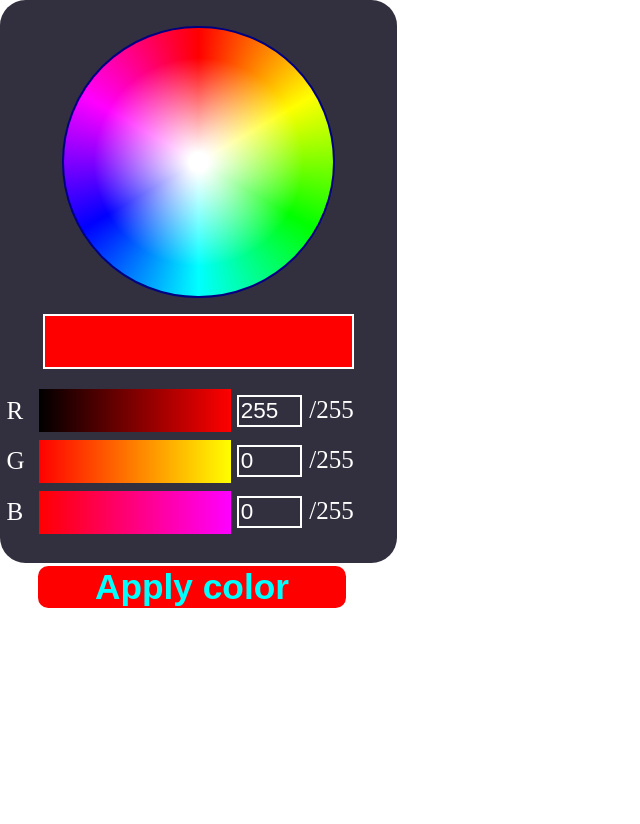
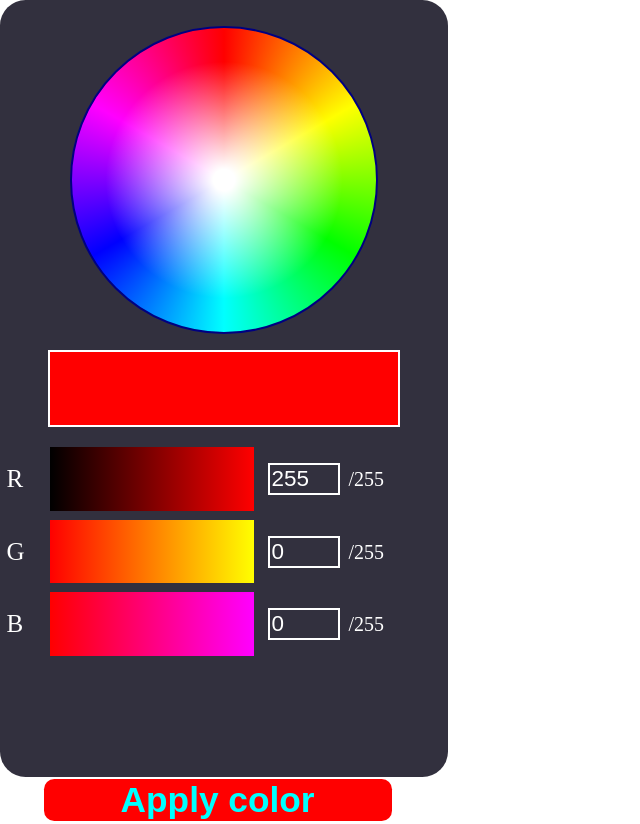
Before and after one commit to klanting/BU-2024-Summer-CS391-Final-Project, a React (Vite) app: page / in a window 1280 px wide. Shown: the whole page, without its empty margins (0-640 px from the left). Before the commit the page ends 800 px from the top, so only its background shows below. Built offline with nearby package versions, Linux system fonts and the light colour scheme.

Commit message:
made small changes to the color picker

```diff
--- a/src/Context/Tibo/ColorContextProvider.jsx
+++ b/src/Context/Tibo/ColorContextProvider.jsx
@@ -1,14 +1,18 @@
 import {createContext, useState} from "react";
 
-export const colorContext = createContext()
+export const ColorContext = createContext()
 
 export default function ColorContextProvider(props){
+    /*
+    * Context, to keep track of the current color being selected in the color picker
+    * (before being applied)
+    * */
 
     const [color, setColor] = useState([255, 0, 0]);
 
     return (
-        <colorContext.Provider value={{color, setColor}}>
+        <ColorContext.Provider value={{color, setColor}}>
             {props.children}
-        </colorContext.Provider>
+        </ColorContext.Provider>
     );
 }
--- a/src/components/Tibo/ColorMenu.jsx
+++ b/src/components/Tibo/ColorMenu.jsx
@@ -1,16 +1,19 @@
 import ColorPicker from "./ColorPicker.jsx";
 import {useContext} from "react";
 import styled from "styled-components";
-import {colorContext} from "../../Context/Tibo/ColorContextProvider.jsx";
+import {ColorContext} from "../../Context/Tibo/ColorContextProvider.jsx";
 import {SelectionContext} from "../../Context/Nathan/SelectionContext.jsx";
 
 const StyledMenu = styled.div`
-    width: 30vw;
+    width: 34vw;
     display: flex;
     flex-direction: column;
 `;
 
 const StyledButton = styled.button`
+    /*
+    * Display the rgb color as the background color of the button
+    */
     background-color: ${(props) => `rgb(${props.color[0]}, ${props.color[1]}, ${props.color[2]})`};
     width: 80%;
     margin: 0.2vw auto;
@@ -26,6 +29,9 @@ const StyledButton = styled.button`
     cursor: pointer;
 
     &:active{
+        /*
+        * Make the background color -20 darker, to see when button is pressed
+        */
         background-color: ${(props) => `rgb(${props.color[0]-20}, ${props.color[1]-20}, ${props.color[2]-20})`};
         color: ${(props) => `rgb(${255-20-props.color[0]}, ${255-20-props.color[1]}, ${255-20-props.color[2]})`};
     }
@@ -33,9 +39,10 @@ const StyledButton = styled.button`
 
 export default function ColorMenu(){
     /*
-    * Provide a menu to select a color
+    * Provide a menu to select a color,
+    * Containing a button to apply the change
     * */
-    const {color} = useContext(colorContext);
+    const {color} = useContext(ColorContext);
     const {updateColor} = useContext(SelectionContext);
 
     function update(){
--- a/src/components/Tibo/ColorPicker.jsx
+++ b/src/components/Tibo/ColorPicker.jsx
@@ -1,8 +1,8 @@
 import ColorWheel from "./ColorWheel.jsx";
-import {useContext, useState} from "react";
+import {useContext} from "react";
 import styled from "styled-components";
 import ColorSlider from "./ColorSlider.jsx";
-import {colorContext} from "../../Context/Tibo/ColorContextProvider.jsx";
+import {ColorContext} from "../../Context/Tibo/ColorContextProvider.jsx";
 
 const StyledPicker = styled.div`
     background-color: #32303e;
@@ -11,7 +11,7 @@ const StyledPicker = styled.div`
     /*
     * guarantees that the height is 3/2 of the width
     */
-    aspect-ratio: 6/8;
+    aspect-ratio: 3/5;
 
     display: flex;
     flex-direction: column;
@@ -29,8 +29,10 @@ const StyledResult = styled.div`
 `;
 
 export default function ColorPicker(){
-
-    const {color, setColor} = useContext(colorContext);
+    /*
+    * Visualize the color picker to select a color, by using either a slider or a color wheel
+    * */
+    const {color, setColor} = useContext(ColorContext);
 
     function setColorWrapper(value){
         /*
@@ -45,7 +47,7 @@ export default function ColorPicker(){
 
     return (
         <StyledPicker>
-            <ColorWheel setColor={setColor}/>
+            <ColorWheel setColor={setColorWrapper}/>
 
             <StyledResult color={`rgb(${color[0]}, ${color[1]}, ${color[2]})`}>
             </StyledResult>
--- a/src/components/Tibo/ColorSlider.jsx
+++ b/src/components/Tibo/ColorSlider.jsx
@@ -1,5 +1,7 @@
 import styled from "styled-components";
-import {useState} from "react";
+
+import PropTypes from "prop-types";
+import useMouseColorUpdate from "../../hooks/Tibo/useMouseColorUpdate.jsx";
 
 const StyledField = styled.div`
     display: flex;
@@ -11,8 +13,8 @@ const StyledField = styled.div`
 `;
 
 const StyledSlider = styled.div`
-    width: 50%;
-    background: linear-gradient(to right, ${(prop) => prop.colors.map((elem) => `rgb(${elem[0]}, ${elem[1]}, ${elem[2]})`).join(",")});
+    width: 47%;
+    background: linear-gradient(to right, ${(prop) => prop.color.map((elem) => `rgb(${elem[0]}, ${elem[1]}, ${elem[2]})`).join(",")});
     margin: 1% auto;
 `;
 
@@ -24,6 +26,7 @@ const StyledLabel = styled.label`
 const StyledNumberField = styled.div`
     width: 40%;
     margin: auto 0;
+    font-size: calc(2px + 1.4vw);
 
 `;
 
@@ -34,6 +37,20 @@ const StyledNumberInput = styled.input`
     color: white;
     margin-right: 5%;
     font-size: calc(2px + 1.6vw);
+
+    /*
+    * Below removes the increase and decrease button of the input for the number for Firefox
+    */
+    -moz-appearance: textfield;
+
+    /*
+    * Below removes the increase and decrease button of the input for the number for Chrome, ..
+    */
+    &::-webkit-inner-spin-button {
+        -webkit-appearance: none;
+        margin: 0;
+    }
+
 `;
 
 const StyledP = styled.p`
@@ -41,17 +58,20 @@ const StyledP = styled.p`
 `;
 
 export default function ColorSlider(props){
+    /*
+    * Circular color slider, when left mouse button is clicked while being inside this component,
+    * the color will be the color hovered over
+    * */
+
 
     /*
     * Shallow copy
     * */
     let dark = [...props.color];
     dark[props.index] = 0;
-    console.log("d", dark, props.index)
 
     let bright = [...props.color];
     bright[props.index] = 255;
-    console.log("d", dark, props.index)
 
     const colorList = [
         dark,
@@ -61,50 +81,18 @@ export default function ColorSlider(props){
     /*
     * Stores whether the user clicked the mouse button or not
     * */
-    const [mouseClicking, setMouseClicking] = useState(false);
-
-    function clickMouse(){
-        /*
-        * Mark the mouse as clicked
-        * */
-        setMouseClicking(true);
-    }
-
-    function releaseMouse(){
-        /*
-        * Mark the mouse as released
-        * */
-        setMouseClicking(false);
-    }
-
-    function enterMouse(e){
-        /*
-        * If mouse Click selected when entering box, click Mouse
-        * */
-        if (!(e.buttons === 1)){
-            return
-        }
-
-        clickMouse()
-    }
 
 
     function updateMouse(e){
-        /*
-        * only update the color if the mouse is clicked
-        * */
-        if (!mouseClicking){
-            return
-        }
+
 
         const bounds = e.target.getBoundingClientRect();
         const x = (e.clientX - bounds.left)/bounds.width;
-        console.log(x)
 
         const colorValue = Math.round((1-x)*dark[props.index]+x*bright[props.index]);
         const colorCopy = [...props.color];
         colorCopy[props.index] = colorValue;
-        console.log("w", colorCopy)
+
         props.setColor(colorCopy)
     }
 
@@ -115,13 +103,15 @@ export default function ColorSlider(props){
         props.setColor(colorCopy)
     }
 
+    const {clickMouse, releaseMouse, enterMouse, checkUpdate} = useMouseColorUpdate(updateMouse);
+
     return(
         <StyledField>
             <StyledLabel>{props.label}</StyledLabel>
-            <StyledSlider colors={colorList}
+            <StyledSlider color={colorList}
                          onMouseDown={clickMouse}
                          onMouseUp={releaseMouse}
-                         onMouseMove={updateMouse}
+                         onMouseMove={checkUpdate}
                          onMouseLeave={releaseMouse}
                           onMouseEnter={enterMouse}
             >
@@ -144,3 +134,10 @@ export default function ColorSlider(props){
     );
 
 }
+
+ColorSlider.propTypes = {
+    color: PropTypes.array,
+    setColor: PropTypes.func,
+    index: PropTypes.number,
+    label: PropTypes.string
+}
--- a/src/components/Tibo/ColorWheel.jsx
+++ b/src/components/Tibo/ColorWheel.jsx
@@ -1,13 +1,14 @@
 import styled from "styled-components";
 import {useState} from "react";
 import PropTypes from "prop-types";
-//${(prop) => prop.colors.map((elem) => `rgb(${elem[0]}, ${elem[1]}, ${elem[2]})`)}
+import useMouseColorUpdate from "../../hooks/Tibo/useMouseColorUpdate.jsx";
+
 const StyledColorField = styled.div`
     width: 70%;
     height: auto;
     aspect-ratio: 1 / 1;
     background-image: conic-gradient(
-            ${(prop) => prop.colors.map((elem) => `rgb(${elem[0]}, ${elem[1]}, ${elem[2]})`).join(",")}
+            ${(prop) => prop.color.map((elem) => `rgb(${elem[0]}, ${elem[1]}, ${elem[2]})`).join(",")}
     );
     border-radius: 50%;
     border: 2px solid navy;
@@ -27,7 +28,10 @@ const StyledWhitenessField = styled.div`
 `;
 
 export default function ColorWheel(props){
-
+    /*
+    * Circular color wheel, when left mouse button is clicked while being inside this component,
+    * the color will be the color hovered over
+    * */
     const [angle, setAngle] = useState(0);
 
     /*
@@ -43,45 +47,8 @@ export default function ColorWheel(props){
         [255, 0, 0]
     ];
 
-    /*
-    * Stores whether the user clicked the mouse button or not
-    * */
-    const [mouseClicking, setMouseClicking] = useState(false);
-
-    function clickMouse(){
-        /*
-        * Mark the mouse as clicked
-        * */
-        setMouseClicking(true);
-    }
-
-    function releaseMouse(){
-        /*
-        * Mark the mouse as released
-        * */
-        setMouseClicking(false);
-    }
-
-    function enterMouse(e){
-        /*
-        * If mouse Click selected when entering box, click Mouse
-        * */
-        if (!(e.buttons === 1)){
-            return
-        }
-
-        clickMouse()
-    }
-
 
     function updateMouse(e){
-
-        /*
-        * only update the color if the mouse is clicked
-        * */
-        if (!mouseClicking){
-            return
-        }
 
         const bounds = e.target.getBoundingClientRect();
         const x = (e.clientX - bounds.left)/bounds.width*2-1;
@@ -178,11 +145,13 @@ export default function ColorWheel(props){
 
     }
 
+    const {clickMouse, releaseMouse, enterMouse, checkUpdate} = useMouseColorUpdate(updateMouse);
+
     return(
-        <StyledColorField colors={rgbList}
+        <StyledColorField color={rgbList}
                           onMouseDown={clickMouse}
                           onMouseUp={releaseMouse}
-                          onMouseMove={updateMouse}
+                          onMouseMove={checkUpdate}
                           onMouseLeave={releaseMouse}
                           onMouseEnter={enterMouse}
         >
--- /dev/null
+++ b/src/hooks/Tibo/useMouseColorUpdate.jsx
@@ -0,0 +1,55 @@
+import {useState} from "react";
+
+
+export default function useMouseColorUpdate(updateFunction){
+    /**
+     * This Hook is a hook to update a field, based on whether a mouse button is clicked
+     * while being inside a component.
+     * This tracks whether the mouse is clicked or not while being inside a component
+     *
+     * Using this hook, it is easy to track whether a place inside a component is clicked or not
+     */
+
+    /*
+    * Stores whether the user clicked the mouse button or not
+    * */
+    const [mouseClicking, setMouseClicking] = useState(false);
+
+    function clickMouse(){
+        /*
+        * Mark the mouse as clicked
+        * */
+        setMouseClicking(true);
+    }
+
+    function releaseMouse(){
+        /*
+        * Mark the mouse as released
+        * */
+        setMouseClicking(false);
+    }
+
+    function enterMouse(e){
+        /*
+        * If mouse Click selected when entering box, click Mouse
+        * */
+        if (!(e.buttons === 1)){
+            return
+        }
+
+        clickMouse()
+    }
+
+    function checkUpdate(e){
+        /*
+        * only update the color if the mouse is clicked
+        * */
+        if (!mouseClicking){
+            return;
+        }
+
+        return updateFunction(e);
+    }
+
+    return {clickMouse, releaseMouse, enterMouse, checkUpdate}
+}
```
Also changed, not shown: 1 other file (tests, documents, lock files or other folders).
